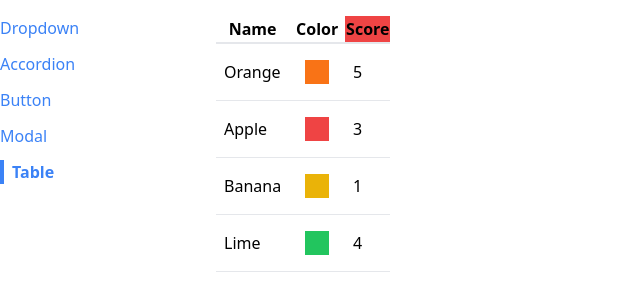
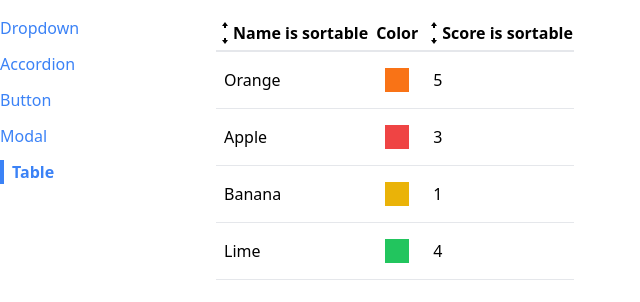
Before and after one commit to asterixf/react-redux, a React (Create React App) app in the folder comps/: page /table in a window 1280 px wide. Shown: the top 302 px of the page, without its empty margins (0-640 px from the left). Built offline with nearby package versions, Linux system fonts and the light colour scheme.

Commit message:
sorting function implementation in table

```diff
--- /dev/null
+++ b/comps/src/components/SortableTable.js
@@ -0,0 +1,91 @@
+import { useState } from 'react';
+import Table from './Table';
+import { GoArrowSmallUp, GoArrowSmallDown } from "react-icons/go";
+
+function SortableTable(props){
+  const [sortOrder, setSortOrder] = useState(null);
+  const [sortBy, setSortBy] = useState(null);
+  const { config, data } = props;
+
+  const handleClick = (label) => {
+    if (sortBy && label !== sortBy){
+      setSortOrder('asc');
+      setSortBy(label);
+      return;
+    }
+
+    if(sortOrder === null) {
+      setSortOrder('asc');
+      setSortBy(label);
+    } else if(sortOrder === 'asc') {
+      setSortOrder('desc');
+      setSortBy(label);
+    } else if(sortOrder === 'desc') {
+        setSortOrder(null);
+        setSortBy(null);
+      }
+  };
+
+  const updatedConfig = config.map((column) => {
+    if(!column.sortValue){
+      return column;
+    }
+     return {
+      ...column,
+      header: () => (
+        <th className='cursor-pointer hover:bg-gray-100'
+         onClick={() => handleClick(column.label)}>
+          <div className='flex items-center'>
+            {getIcons(column.label, sortBy, sortOrder)}
+            {column.label} is sortable
+          </div>
+        </th>
+      )
+     };
+  });
+
+  let sortedData = data;
+  if (sortOrder && sortBy) {
+    const {sortValue} = config.find(column => column.label === sortBy);
+    sortedData = [...data].sort((a,b) => {
+      const valueA= sortValue(a);
+      const valueB= sortValue(b);
+
+      const reverseOrder = sortOrder === 'asc' ? 1 : -1;
+
+      if (typeof valueA === 'string'){
+        return valueA.localeCompare(valueB) * reverseOrder;
+      } else {
+        return (valueA - valueB) * reverseOrder;
+      }
+    })
+  }
+
+  return <Table {...props} data={sortedData} config={updatedConfig}/>
+}
+
+function getIcons(label, sortBy, sortOrder) {
+  if(label !== sortBy){
+    return <div>
+      <GoArrowSmallUp/>
+      <GoArrowSmallDown/>
+    </div>
+  }
+
+  if (sortOrder === null){
+    return <div>
+    <GoArrowSmallUp/>
+    <GoArrowSmallDown/>
+  </div>
+  } else if (sortOrder === 'asc'){
+    return <div>
+    <GoArrowSmallUp/>
+  </div>
+  } else if (sortOrder === 'desc'){
+    return <div>
+    <GoArrowSmallDown/>
+  </div>
+  }
+}
+
+export default SortableTable;
--- a/comps/src/pages/TablePage.js
+++ b/comps/src/pages/TablePage.js
@@ -1,4 +1,5 @@
-import Table from '../components/Table';
+// import Table from '../components/Table';
+import SortableTable from '../components/SortableTable';
 
 function TablePage() {
 
@@ -12,7 +13,8 @@
   const config = [
     {
       label:'Name',
-      render:(fruit) => fruit.name
+      render:(fruit) => fruit.name,
+      sortValue: (fruit) => fruit.name,
     },
     {
       label:'Color',
@@ -21,7 +23,7 @@
     {
       label:'Score',
       render:(fruit) => fruit.score,
-      header: () => <th className='bg-red-500'>Score</th>,
+      sortValue:(fruit) => fruit.score,
     },
   ]
 
@@ -29,7 +31,7 @@
     return fruit.name }
 
   return (
-    <Table data={data} config={config} keyFn={keyFn}/>
+    <SortableTable data={data} config={config} keyFn={keyFn}/>
 )};
 
 export default TablePage;
```
